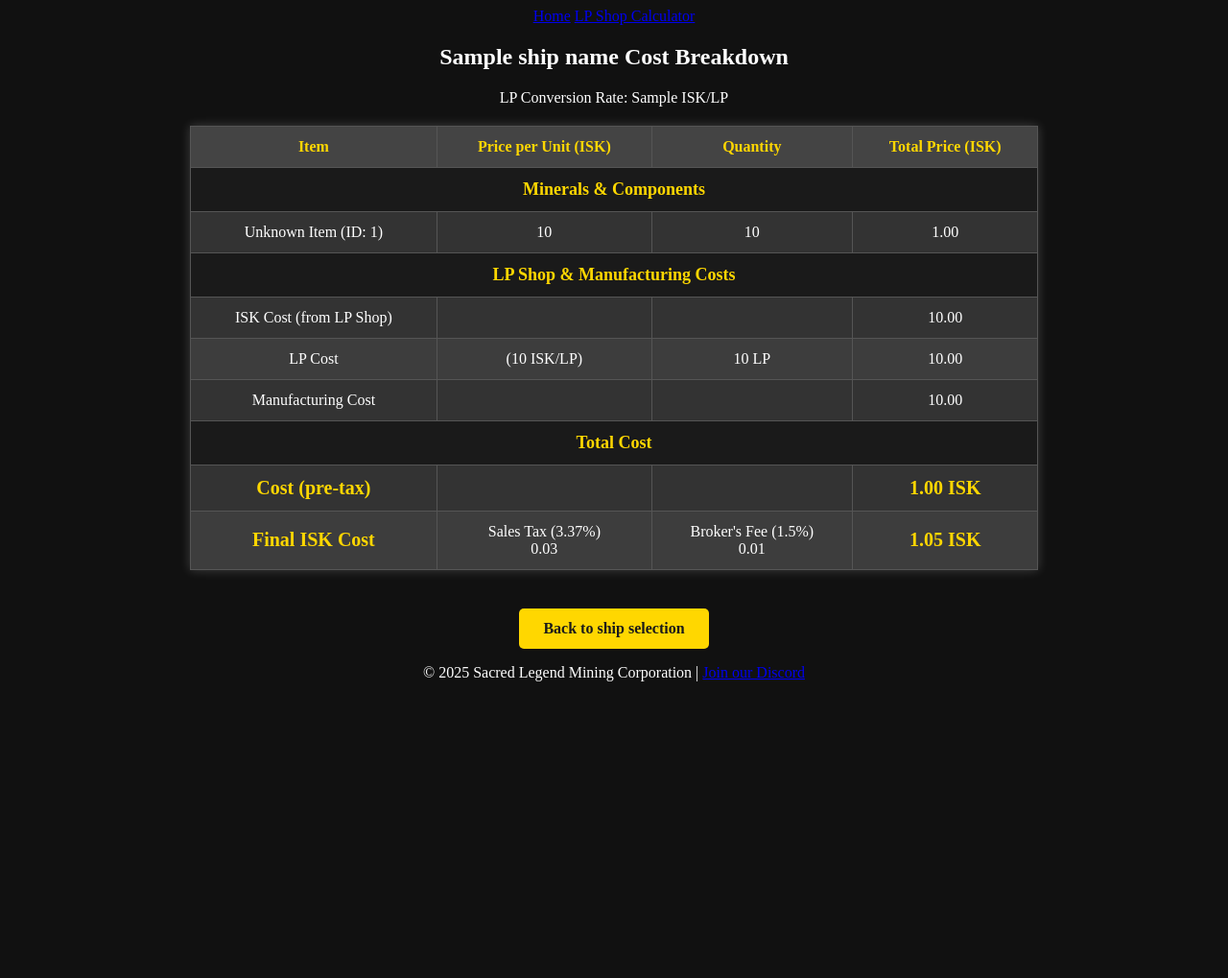
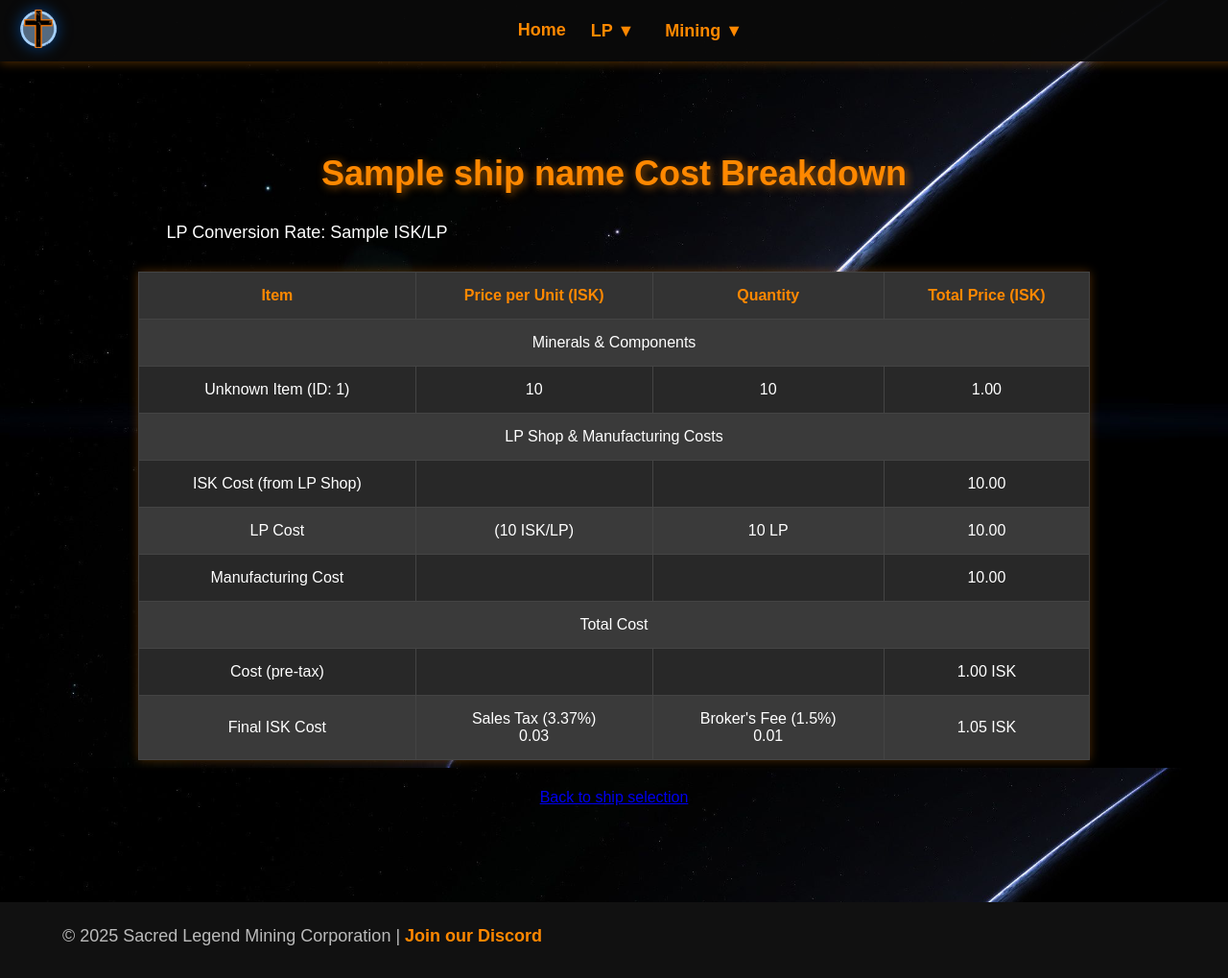
Before and after one commit to JBratvold/SLMC, a Flask app: template templates/result.html in a window 1280 px wide. Shown: the whole page at 96% size. Before the commit the page ends 710 px from the top, so only its background shows below. Run offline with Flask 3, Linux system fonts and the light colour scheme; the template is opened without the code that fills it: most values are stand-ins (such as "Sample title", 1, 10 or a date in 2020).

Commit message:
First step of visual improvements

```diff
--- a/static/css/general.css
+++ b/static/css/general.css
@@ -1,8 +1,119 @@
 /* Global Styles */
 body {
-    background-color: #111;
-    color: #fff;
+    background-color: #0d0d0d;
+    color: #ffffff;
     text-align: center;
+    font-family: 'Arial', sans-serif;
+    margin: 0;
+    padding: 0;
+    background-image: url("/static/img/space_background.jpg");
+    background-size: cover;
+    background-position: center;
+    background-attachment: fixed;
+}
+
+/* Static Navbar */
+.navigation {
+    position: fixed;
+    top: 0;
+    width: 100%;
+    display: flex;
+    align-items: center;
+    justify-content: space-between;
+    background-color: rgba(10, 10, 10, 0.95);
+    padding: 10px 20px;
+    z-index: 1000;
+    box-shadow: 0 2px 10px rgba(255, 136, 0, 0.3);
+}
+
+/* Left-aligned logo */
+.nav-left {
+    display: flex;
+    align-items: center;
+}
+
+/* Centered links */
+.nav-center {
+    position: absolute;
+    left: 50%;
+    transform: translateX(-50%);
+    display: flex;
+    gap: 20px;
+}
+
+/* Logo */
+.nav-logo {
+    height: 40px;
+    filter: drop-shadow(0px 0px 8px rgba(0, 119, 255, 0.5));
+    transition: transform 0.3s ease-in-out;
+}
+
+/* Logo Hover Effect */
+.nav-logo:hover {
+    transform: scale(1.1); /* Grows the logo by 10% */
+}
+
+/* Navigation links */
+.nav-center a {
+    color: #ff8800;
+    text-decoration: none;
+    font-size: 18px;
+    font-weight: bold;
+    transition: color 0.3s ease-in-out;
+}
+
+.nav-center a:hover {
+    color: #f2c306;
+}
+
+/* Dropdown Container */
+.dropdown {
+    position: relative;
+    display: inline-block;
+}
+
+/* Dropdown Button */
+.dropbtn {
+    background: none;
+    border: none;
+    color: #ff8800;
+    font-size: 18px;
+    font-weight: bold;
+    cursor: pointer;
+    transition: color 0.3s ease-in-out;
+}
+
+.dropbtn:hover {
+    color: #f2c306;
+}
+
+/* Dropdown Content */
+.dropdown-content {
+    display: none;
+    position: absolute;
+    background-color: #222;
+    min-width: 160px;
+    box-shadow: 0px 4px 8px rgba(255, 136, 0, 0.3);
+    border-radius: 5px;
+    z-index: 1000;
+}
+
+.dropdown-content a {
+    color: #ff8800;
+    padding: 12px 16px;
+    display: block;
+    text-decoration: none;
+    transition: background 0.3s ease-in-out;
+}
+
+.dropdown-content a:hover {
+    background-color: #333;
+    color: #f2c306;
+}
+
+/* Show dropdown on hover */
+.dropdown:hover .dropdown-content {
+    display: block;
 }
 
 
@@ -10,89 +121,126 @@ body {
 
 
 
+/* Splash Screen (Home Page) */
+#splash-header {
+    display: flex;
+    flex-direction: column;
+    justify-content: center;
+    align-items: center;
+    height: 100vh;
+    background: url('../img/background.jpg') center/cover no-repeat;
+    text-align: center;
+    animation: fadeIn 1.5s ease-in-out;
+}
 
+.logo-container {
+    display: flex;
+    flex-direction: column;
+    align-items: center;
+}
 
+.logo {
+    width: 150px;
+    height: auto;
+    filter: drop-shadow(0px 0px 8px rgba(0, 119, 255, 0.5)); /* Blue glow effect */
+}
 
+h1 {
+    font-size: 36px;
+    color: #ff8800;
+    text-shadow: 2px 2px 10px rgba(255, 136, 0, 0.6);
+}
 
+p {
+    font-size: 18px;
+    max-width: 600px;
+    margin-top: 10px;
+}
 
+/* Call-To-Action Button */
+.cta-button {
+    margin-top: 20px;
+    padding: 12px 25px;
+    background-color: #ff8800;
+    color: #0d0d0d;
+    text-decoration: none;
+    font-weight: bold;
+    font-size: 18px;
+    border-radius: 50px;
+    transition: 0.3s ease-in-out;
+    cursor: pointer;
+    border: 2px solid #a8d3fe; /* #a8d3fe & #556a81 */
+    box-shadow: 0 0 10px rgba(161,203,244,255);
+}
 
+.cta-button:hover {
+    background-color: #cc6d00;
+    transform: scale(1.1);
+}
 
+/* Fade-in Animation */
+@keyframes fadeIn {
+    from {
+        opacity: 0;
+        transform: translateY(-20px);
+    }
+    to {
+        opacity: 1;
+        transform: translateY(0);
+    }
+}
 
-
-
-
-
-
-
-
-
-
-
-
-
-
-
-
-
-
+/* Content Section */
+section {
+    padding: 60px 20px;
+    margin-top: 70px; /* Adjust for fixed navbar */
+}
 
 /* Table Styles */
 table {
-    width: 70%;
-    margin: 20px auto;
+    width: 80%;
+    margin: 30px auto;
     border-collapse: collapse;
-    background-color: #2a2a2a;
-    border: 1px solid #555;
-    box-shadow: 0px 0px 10px rgba(255, 255, 255, 0.2);
+    background-color: #222;
+    border: 1px solid #444;
+    box-shadow: 0px 0px 10px rgba(255, 136, 0, 0.3);
 }
 
 th, td {
-    padding: 12px;
-    border: 1px solid #555;
+    padding: 15px;
+    border: 1px solid #444;
     text-align: center;
 }
 
 th {
-    background-color: #444;
-    color: #ffd700;
+    background-color: #333;
+    color: #ff8800;
 }
 
 tr:nth-child(even) {
-    background-color: #333;
+    background-color: #282828;
 }
 
 tr:nth-child(odd) {
-    background-color: #3d3d3d;
+    background-color: #3a3a3a;
 }
 
-/* Section Header Styles */
-.section-header {
-    background-color: #1a1a1a !important;
-    color: #ffd700;
-    font-weight: bold;
-    font-size: 18px;
+/* Footer */
+footer {
+    margin-top: 40px;
+    padding: 15px;
+    background-color: #111;
+    color: #bbb;
+    font-size: 14px;
 }
 
-/* Total Cost Styles */
-.total-cost {
-    font-size: 20px;
+footer a {
+    color: #ff8800;
+    text-decoration: none;
     font-weight: bold;
-    color: #ffd700;
 }
 
-/* Back Button Styles */
-.back-btn {
-    display: inline-block;
-    margin-top: 20px;
-    padding: 12px 25px;
-    background-color: #ffd700;
-    color: #1a1a1a;
-    text-decoration: none;
-    font-weight: bold;
-    border-radius: 5px;
-    transition: 0.3s;
+footer a:hover {
+    text-decoration: underline;
+    color: #0077ff;
 }
-
-.back-btn:hover {
-    background-color: #e6c200;
-}
--- a/templates/base.html
+++ b/templates/base.html
@@ -32,9 +32,28 @@
 
 <body>
     <nav id="navbar" class="navigation">
-        <a href="/">Home</a>
-        <a href="/lpcalculator">LP Shop Calculator</a>
+        <div class="nav-left">
+            <a href="/"><img src="{{ url_for('static', filename='img/logo.png') }}" alt="Sacred Legend Mining Logo" class="nav-logo" /></a>
+        </div>
+        <div class="nav-center">
+            <a href="/">Home</a>
+            <div class="dropdown">
+                <button class="dropbtn">LP ▼</button>
+                <div class="dropdown-content">
+                    <a href="/x">x</a>
+                    <a href="/lpcalculator">LP Calculator</a>
+                </div>
+            </div>
+            <div class="dropdown">
+                <button class="dropbtn">Mining ▼</button>
+                <div class="dropdown-content">
+                    <a href="/x">x</a>
+                    <a href="/x">x</a>
+                </div>
+            </div>
+        </div>
     </nav>
+
 
     {% if request.path == '/' %}
     <!-- Splash Screen for Index Page Only -->
```
